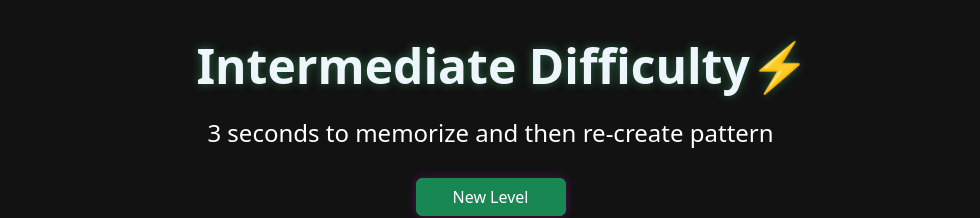
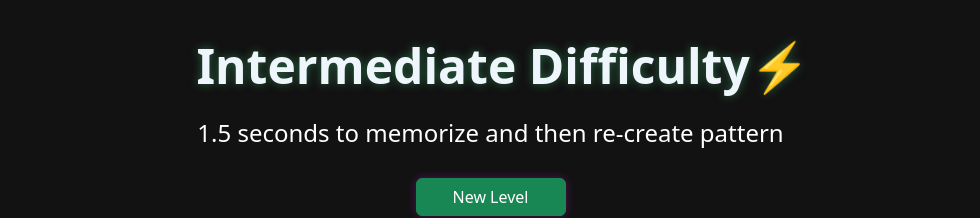
Before and after one commit to AhmedHassan2028/memory-game, a React (Vite) app in the folder seg-memory-game/: page /intermediate in a window 1280 px wide. Shown: the top 218 px of the page, without its empty margins (137-1117 px from the left). Built offline with nearby package versions, Linux system fonts and the light colour scheme.

Commit message:
increased game difficulty a bit

```diff
--- a/seg-memory-game/src/advanced.tsx
+++ b/seg-memory-game/src/advanced.tsx
@@ -40,7 +40,7 @@ function Advanced() {
 
     setTimeout(() => {
       setShowPattern(false)
-    }, 3000)
+    }, 2000)
   }
 
   // Chatgpt helped on this function
@@ -85,7 +85,7 @@ function Advanced() {
 
       <div className='info'>
         <h4>
-          3 seconds to memorize and then re-create pattern
+          2 seconds to memorize and then re-create pattern
         </h4>
       </div>
 
--- a/seg-memory-game/src/beginner.tsx
+++ b/seg-memory-game/src/beginner.tsx
@@ -40,7 +40,7 @@ function Beginner() {
 
     setTimeout(() => {
       setShowPattern(false)
-    }, 3000)
+    }, 2000)
   }
 
   // Chatgpt helped on this function
@@ -85,7 +85,7 @@ function Beginner() {
 
       <div className='info'>
         <h5>
-          3 seconds to memorize and then re-create pattern
+          2 seconds to memorize and then re-create pattern
         </h5>
       </div>
 
--- a/seg-memory-game/src/intermediate.tsx
+++ b/seg-memory-game/src/intermediate.tsx
@@ -40,7 +40,7 @@ function Intermediate() {
 
     setTimeout(() => {
       setShowPattern(false)
-    }, 3000)
+    }, 1500)
   }
 
   // Chatgpt helped on this function
@@ -85,7 +85,7 @@ function Intermediate() {
 
       <div className='info'>
         <h4>
-          3 seconds to memorize and then re-create pattern
+          1.5 seconds to memorize and then re-create pattern
         </h4>
       </div>
 
```
